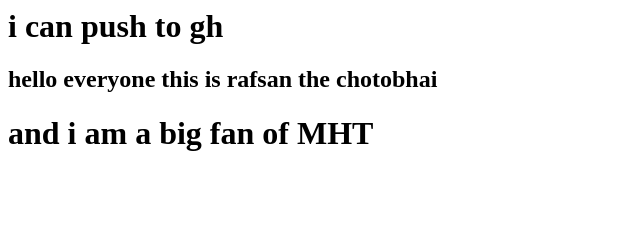
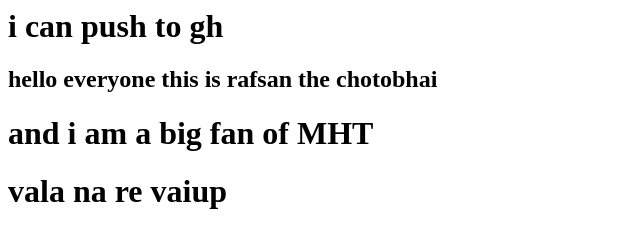
Before and after one commit to mohiuddinhasantanvir1/project2, a plain HTML site: page index.html in a window 1280 px wide. Shown: the whole page, without its empty margins (0-640 px from the left). Drawn offline with Linux system fonts and the light colour scheme.

Commit message:
Update index.html

```diff
--- a/index.html
+++ b/index.html
@@ -12,5 +12,6 @@
     <h1>i can push to gh</h1>
     <h2>hello everyone this is rafsan the chotobhai</h2>
     <h1>and i am a big fan of MHT<h1>
+        <h1>vala na re vaiup</h1>
 </body>
 </html>
```
